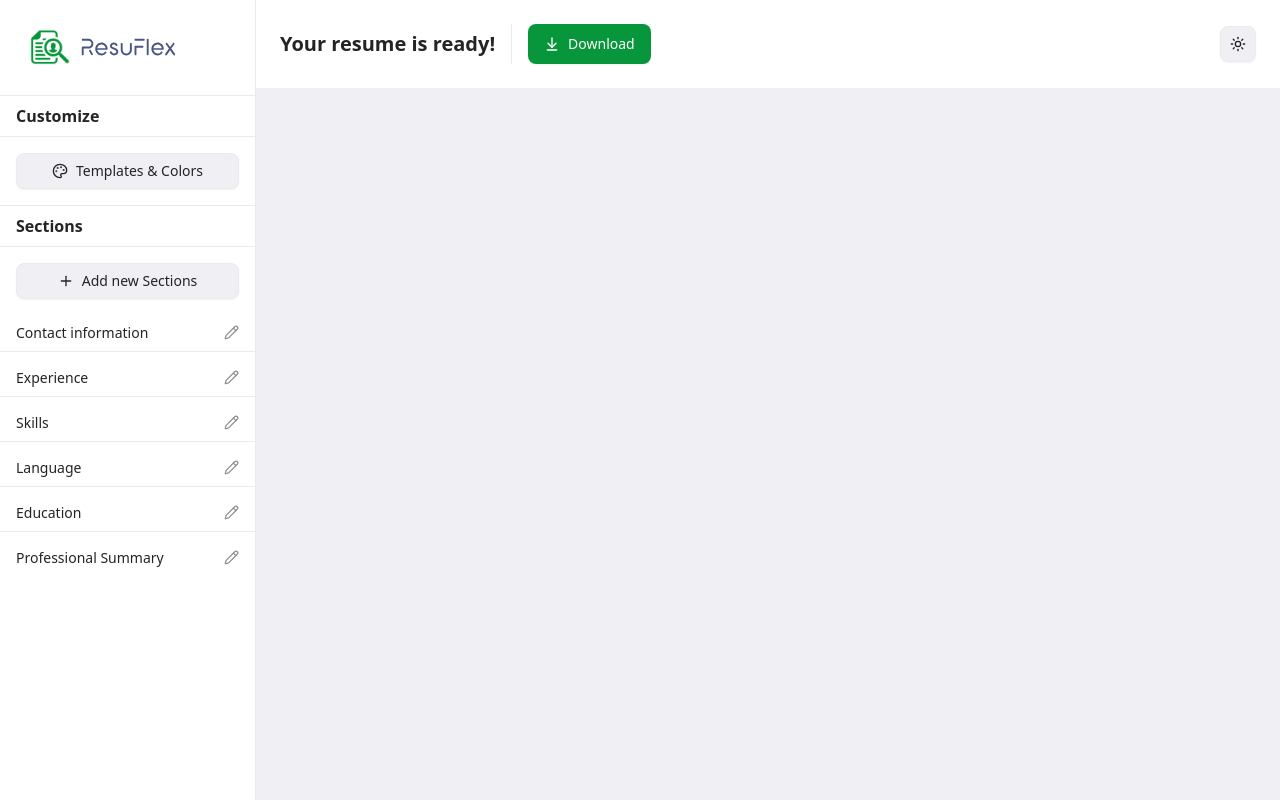
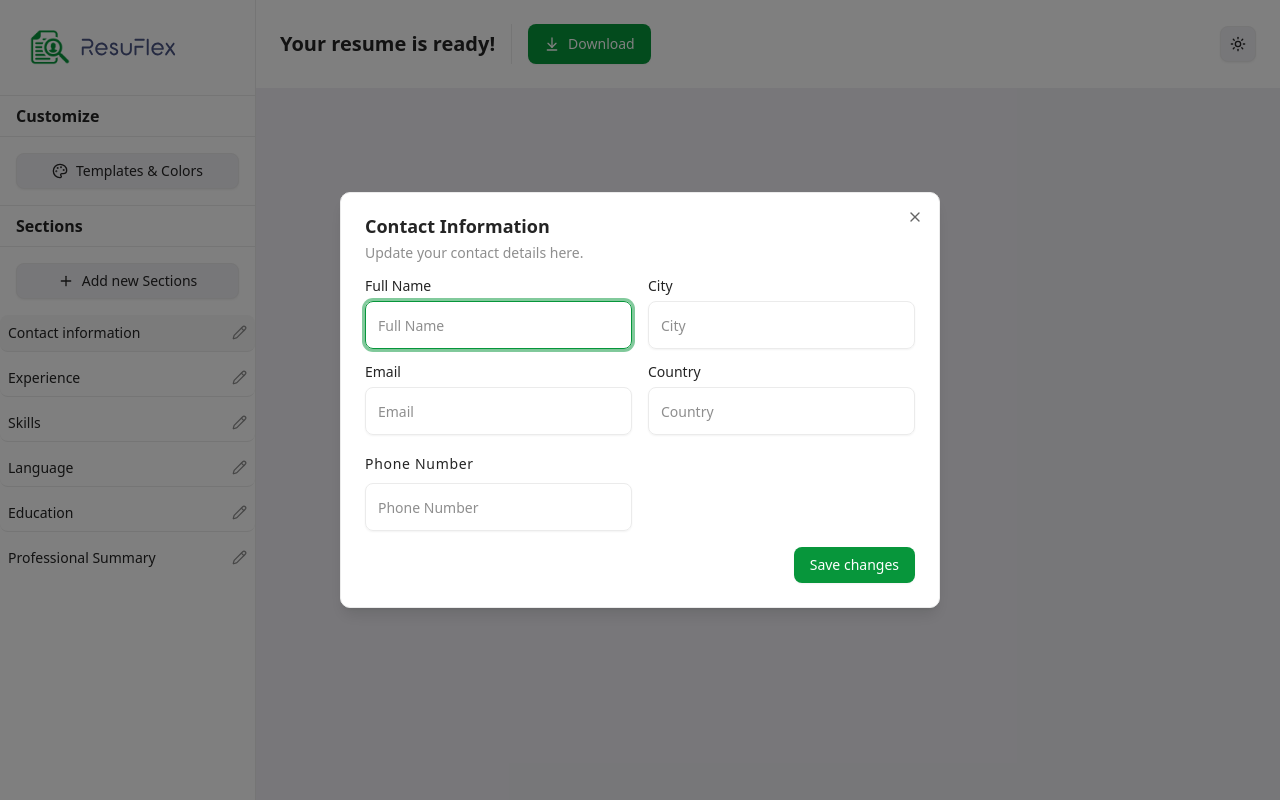
Before and after one commit to iamfaisalgill/Ai-resume-builder, a React (Vite) app: page /1/download in a window 1280 px wide. Both pictures are taken after a click on the element "Contact information". Built offline with nearby package versions, Linux system fonts and the light colour scheme.

Commit message:
Working on finalizing page

```diff
--- a/src/components/ResumeSidebar.jsx
+++ b/src/components/ResumeSidebar.jsx
@@ -1,10 +1,36 @@
 import { Button } from "@/components/ui/button"
 import { ScrollArea } from "@/components/ui/scroll-area"
+import {
+  Dialog,
+  DialogContent,
+  DialogDescription,
+  DialogFooter,
+  DialogHeader,
+  DialogTitle,
+  DialogTrigger,
+} from "@/components/ui/dialog"
+import { Input } from "@/components/ui/input"
+import { Label } from "@/components/ui/label"
 import { Palette, Pencil, Plus } from "lucide-react"
 import Logo from '/logo.svg'
+import clsx from "clsx"
+import { useState } from "react"
+import ContactInfoDialog from "./dialogs/ContactInfoDialog"
 
+const sections = [
+  "Contact information",
+  "Experience",
+  "Skills",
+  "Language",
+  "Education",
+  "Professional Summary",
+]
 
 export default function ResumeSidebar() {
+  const [activeDialog, setActiveDialog] = useState(null)
+
+  const closeDialog = () => setActiveDialog(null)
+
   return (
     <div className="w-64 bg-card border-r h-screen flex flex-col fixed top-0 left-0 no-print">
       <div className="w-full p-7 flex items-center gap-2 text-primary border-b">
@@ -25,24 +51,121 @@ export default function ResumeSidebar() {
         </Button>
       </div>
       <ScrollArea className="h-48 flex-1">
-          <div className="space-y-2 text-sm divide-y">
-              <SidebarItem label="Contact information" onClick={()=>console.log('Contact information')} />
-              <SidebarItem label="Experience" onClick={()=>console.log('Experience')} />
-              <SidebarItem label="Skills" />
-              <SidebarItem label="Language" />
-              <SidebarItem label="Education" />
-              <SidebarItem label="Professional Summary" />
-          </div>
+        <div className="space-y-2 text-sm divide-y">
+          {sections.map((label) => (
+            <SidebarItem
+              key={label}
+              label={label}
+              active={activeDialog === label}
+              onClick={() => setActiveDialog(label)}
+            />
+          ))}
+        </div>
       </ScrollArea>
+
+      {/* Dialogs for each section */}
+      {activeDialog === "Contact information" && (
+        <ContactInfoDialog isOpen={true} onClose={closeDialog} />
+      )}
+      {activeDialog === "Experience" && (
+        <ExperienceDialog isOpen={true} onClose={closeDialog} />
+      )}
+      {activeDialog === "Skills" && (
+        <SkillsDialog isOpen={true} onClose={closeDialog} />
+      )}
+      {/* Add more dialogs for other sections as needed */}
     </div>
   )
 }
 
-function SidebarItem({ label }) {
+function SidebarItem({
+  label,
+  active,
+  onClick,
+}) {
   return (
-    <div className="flex items-center justify-between px-4 py-2 hover:bg-accent cursor-pointer">
+    <div
+      className={clsx(
+        "flex items-center justify-between px-2 py-2 rounded-md cursor-pointer",
+        active ? "bg-accent font-medium" : "hover:bg-accent"
+      )}
+      onClick={onClick}
+    >
       <span>{label}</span>
-      <button className="text-xs text-muted-foreground hover:text-primary"><Pencil size={15}/></button>
+      <button className="text-xs text-muted-foreground hover:text-primary">
+        <Pencil size={15} />
+      </button>
     </div>
   )
 }
+
+// Dialog components for each section
+
+
+function ExperienceDialog({ isOpen, onClose }) {
+
+
+  return (
+    <Dialog open={isOpen} onOpenChange={(open) => !open && onClose()}>
+      <DialogContent className="sm:max-w-[600px]">
+        <DialogHeader>
+          <DialogTitle>Experience</DialogTitle>
+          <DialogDescription>
+            Add or edit your work experience.
+          </DialogDescription>
+        </DialogHeader>
+        <div className="grid gap-4 py-4">
+          <div className="grid grid-cols-4 items-center gap-4">
+            <Label htmlFor="job-title" className="text-right">
+              Job Title
+            </Label>
+            <Input id="job-title" className="col-span-3" />
+          </div>
+          <div className="grid grid-cols-4 items-center gap-4">
+            <Label htmlFor="company" className="text-right">
+              Company
+            </Label>
+            <Input id="company" className="col-span-3" />
+          </div>
+          <div className="grid grid-cols-4 items-center gap-4">
+            <Label htmlFor="duration" className="text-right">
+              Duration
+            </Label>
+            <Input id="duration" className="col-span-3" />
+          </div>
+        </div>
+        <DialogFooter>
+          <Button type="submit">Save experience</Button>
+        </DialogFooter>
+      </DialogContent>
+    </Dialog>
+  )
+}
+
+function SkillsDialog({ isOpen, onClose }) {
+  return (
+    <Dialog open={isOpen} onOpenChange={(open) => !open && onClose()}>
+      <DialogContent className="sm:max-w-[425px]">
+        <DialogHeader>
+          <DialogTitle>Skills</DialogTitle>
+          <DialogDescription>
+            Add or edit your skills.
+          </DialogDescription>
+        </DialogHeader>
+        <div className="grid gap-4 py-4">
+          <div className="grid grid-cols-4 items-center gap-4">
+            <Label htmlFor="skills" className="text-right">
+              Skills
+            </Label>
+            <Input id="skills" className="col-span-3" />
+          </div>
+        </div>
+        <DialogFooter>
+          <Button type="submit">Save skills</Button>
+        </DialogFooter>
+      </DialogContent>
+    </Dialog>
+  )
+}
+
+// Add similar dialog components for other sections (Language, Education, Professional Summary)
--- /dev/null
+++ b/src/components/dialogs/ContactInfoDialog.jsx
@@ -0,0 +1,64 @@
+import React from 'react'
+import {
+    Dialog,
+    DialogContent,
+    DialogDescription,
+    DialogFooter,
+    DialogHeader,
+    DialogTitle,
+    DialogTrigger,
+  } from "@/components/ui/dialog"
+  import { Input } from "@/components/ui/input"
+  import { Label } from "@/components/ui/label"
+  import { Button } from "@/components/ui/button"
+
+function ContactInfoDialog({ isOpen, onClose }) {
+
+  const handleChange = () => {
+
+  }
+  return (
+    <Dialog open={isOpen} onOpenChange={(open) => !open && onClose()}>
+      <DialogContent className="sm:max-w-[600px]">
+        <DialogHeader>
+          <DialogTitle>Contact Information</DialogTitle>
+          <DialogDescription>
+            Update your contact details here.
+          </DialogDescription>
+        </DialogHeader>
+        <div className="grid grid-cols-2 gap-4 text-foreground">
+
+          <div className='col-span-1'>
+            <Label htmlFor="fullName">Full Name</Label>
+            <Input required onChange={handleChange} id="fullName" name="fullName" type='text' className=' mt-2' placeholder="Full Name" />
+          </div>
+
+          <div className='col-span-1'>
+          <Label htmlFor="city">City</Label>
+            <Input required onChange={handleChange} id="city" name="city" type='text' className='mt-2' placeholder="City" />
+          </div>
+          <div className=' col-span-1'>
+          <Label htmlFor="email">Email</Label>
+            <Input required onChange={handleChange} id="email" name="email" type='email' className='mt-2' placeholder="Email" />
+          </div>
+          <div className='col-span-1'>
+          <Label htmlFor="country">Country</Label>
+            <Input required onChange={handleChange} id="country" name="country" type='text' className='mt-2' placeholder="Country" />
+          </div>
+
+          <div className='col-span-1'>
+          <label htmlFor="phoneNumber" className='text-sm font-medium tracking-wider'>Phone Number</label>
+            <Input required onChange={handleChange} id="phoneNumber" name="phoneNumber" type='text' className='mt-2' placeholder="Phone Number" />
+
+          </div>
+
+        </div>
+        <DialogFooter>
+          <Button type="submit">Save changes</Button>
+        </DialogFooter>
+      </DialogContent>
+    </Dialog>
+  )
+}
+
+export default ContactInfoDialog
--- a/src/components/ui/dialog.jsx
+++ b/src/components/ui/dialog.jsx
@@ -54,7 +54,7 @@ function DialogContent({
       <DialogPrimitive.Content
         data-slot="dialog-content"
         className={cn(
-          "bg-background data-[state=open]:animate-in data-[state=closed]:animate-out data-[state=closed]:fade-out-0 data-[state=open]:fade-in-0 data-[state=closed]:zoom-out-95 data-[state=open]:zoom-in-95 fixed top-[50%] left-[50%] z-50 grid w-full max-w-[calc(100%-2rem)] translate-x-[-50%] translate-y-[-50%] gap-4 rounded-lg border p-6 shadow-lg duration-200 sm:max-w-lg",
+          "bg-card data-[state=open]:animate-in data-[state=closed]:animate-out data-[state=closed]:fade-out-0 data-[state=open]:fade-in-0 data-[state=closed]:zoom-out-95 data-[state=open]:zoom-in-95 fixed top-[50%] left-[50%] z-50 grid w-full max-w-[calc(100%-2rem)] translate-x-[-50%] translate-y-[-50%] gap-4 rounded-lg border p-6 shadow-lg duration-200 sm:max-w-lg",
           className
         )}
         {...props}>
```
